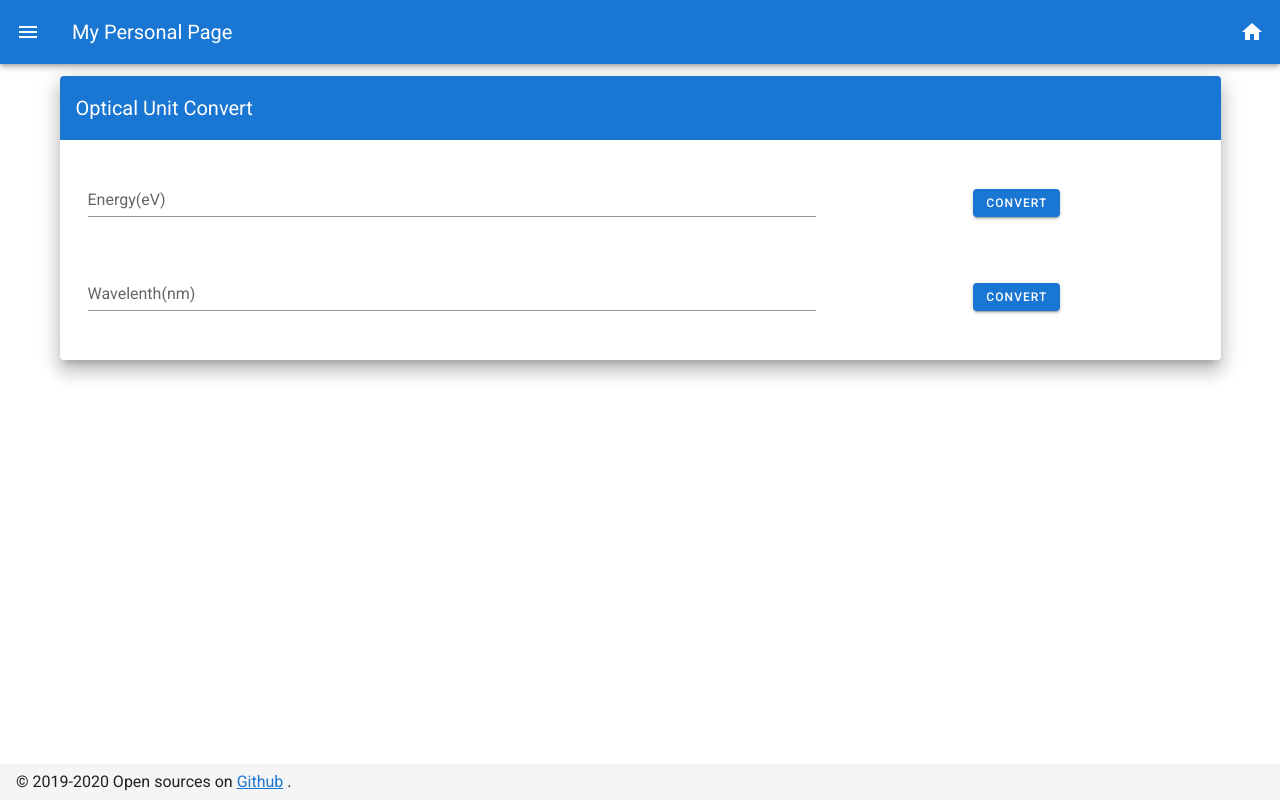
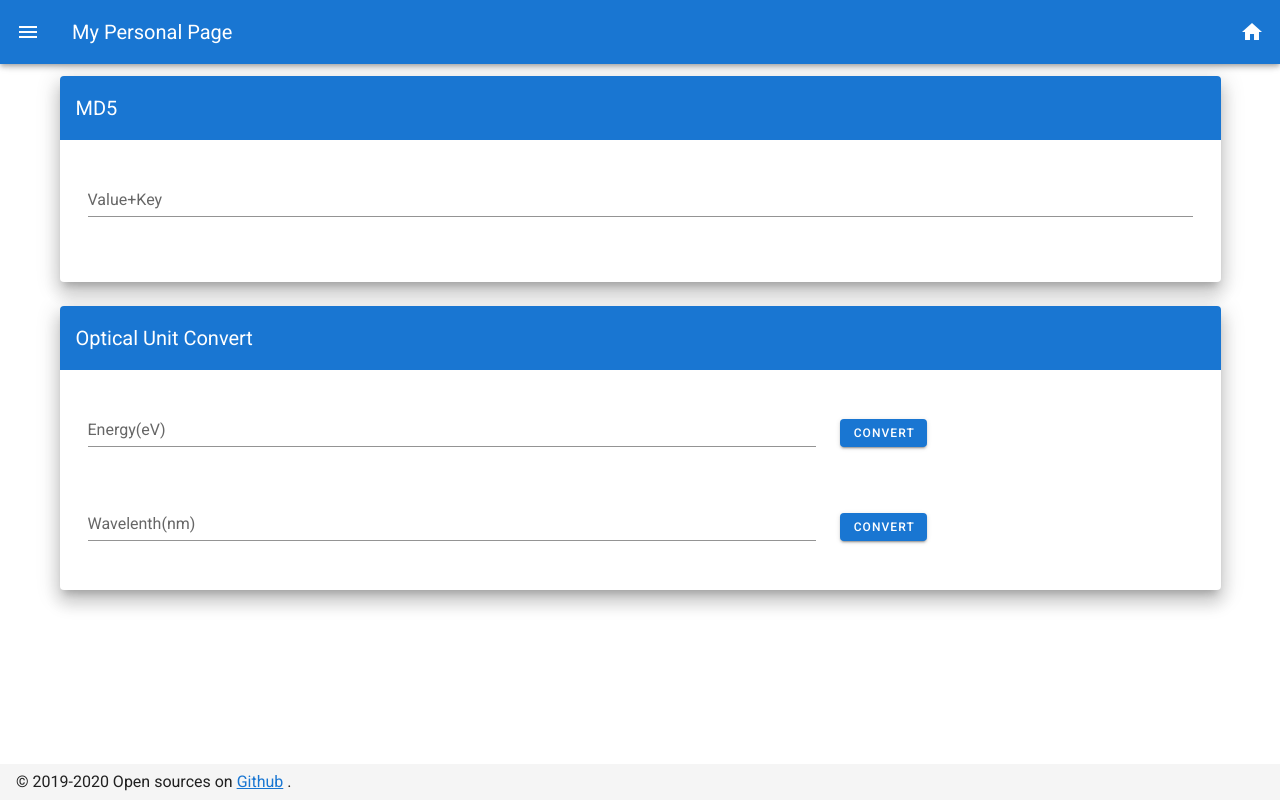
Before and after one commit to jialanxin/personalPage, a Nuxt app: page /Tools in a window 1280 px wide. Built offline with nearby package versions, Linux system fonts and the light colour scheme.

Commit message:
add a md5 tool

```diff
--- /dev/null
+++ b/components/md5.vue
@@ -0,0 +1,37 @@
+<template>
+  <v-card class="elevation-12">
+    <v-toolbar color="primary" dark flat>
+      <v-toolbar-title>MD5</v-toolbar-title>
+    </v-toolbar>
+    <v-card-text>
+      <v-container>
+        <v-row align="center" justify="center">
+          <v-col>
+            <v-text-field label="Value+Key" v-model="value" @keyup.enter="tomd5"></v-text-field>
+          </v-col>
+        </v-row>
+        <v-row align="center" justify="center">
+            <p>{{hex}}</p>
+        </v-row>
+      </v-container>
+    </v-card-text>
+  </v-card>
+</template>
+
+<script>
+import md5 from "blueimp-md5"
+export default {
+  name: "md5",
+  data() {
+    return {
+      value: "",
+      hex: "",
+    };
+  },
+  methods: {
+      tomd5(){
+          this.hex = md5(this.value)
+      }
+    }
+};
+</script>
--- a/package.json
+++ b/package.json
@@ -11,6 +11,7 @@
     "generate": "nuxt generate"
   },
   "dependencies": {
+    "blueimp-md5": "^2.13.0",
     "nuxt": "^2.0.0"
   },
   "devDependencies": {
--- a/pages/Tools.vue
+++ b/pages/Tools.vue
@@ -2,22 +2,27 @@
   <v-container>
     <v-row>
       <v-col class="text-center">
+        <md5 />
+
+      </v-col>
+    </v-row>
+    <v-row>
+      <v-col>
 <OpticalUnitConvert />
       </v-col>
     </v-row>
-
   </v-container>
-
-
 </template>
 
 <script>
-import OpticalUnitConvert from '../components/OpticalUnitConvert'
+import OpticalUnitConvert from "../components/OpticalUnitConvert";
+import md5 from "../components/md5.vue";
 export default {
-  components:{OpticalUnitConvert},
-  head(){
-    return{
-    title:"个人工具"}
+  components: { OpticalUnitConvert, md5 },
+  head() {
+    return {
+      title: "个人工具"
+    };
   }
-}
+};
 </script>
```
Also changed, not shown: 1 other file (tests, documents, lock files or other folders). Lines whose indentation alone changed are shown as unchanged.
